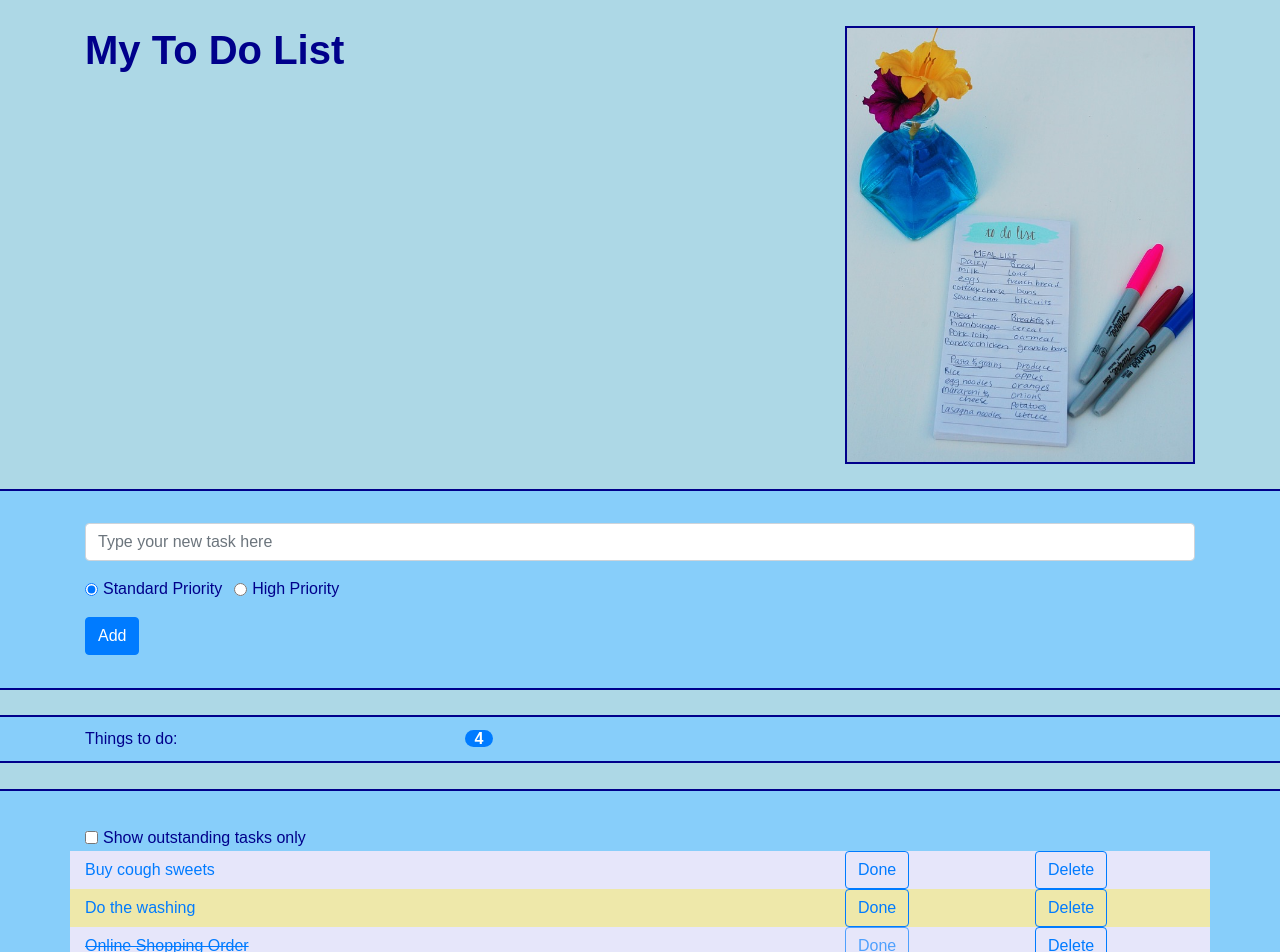
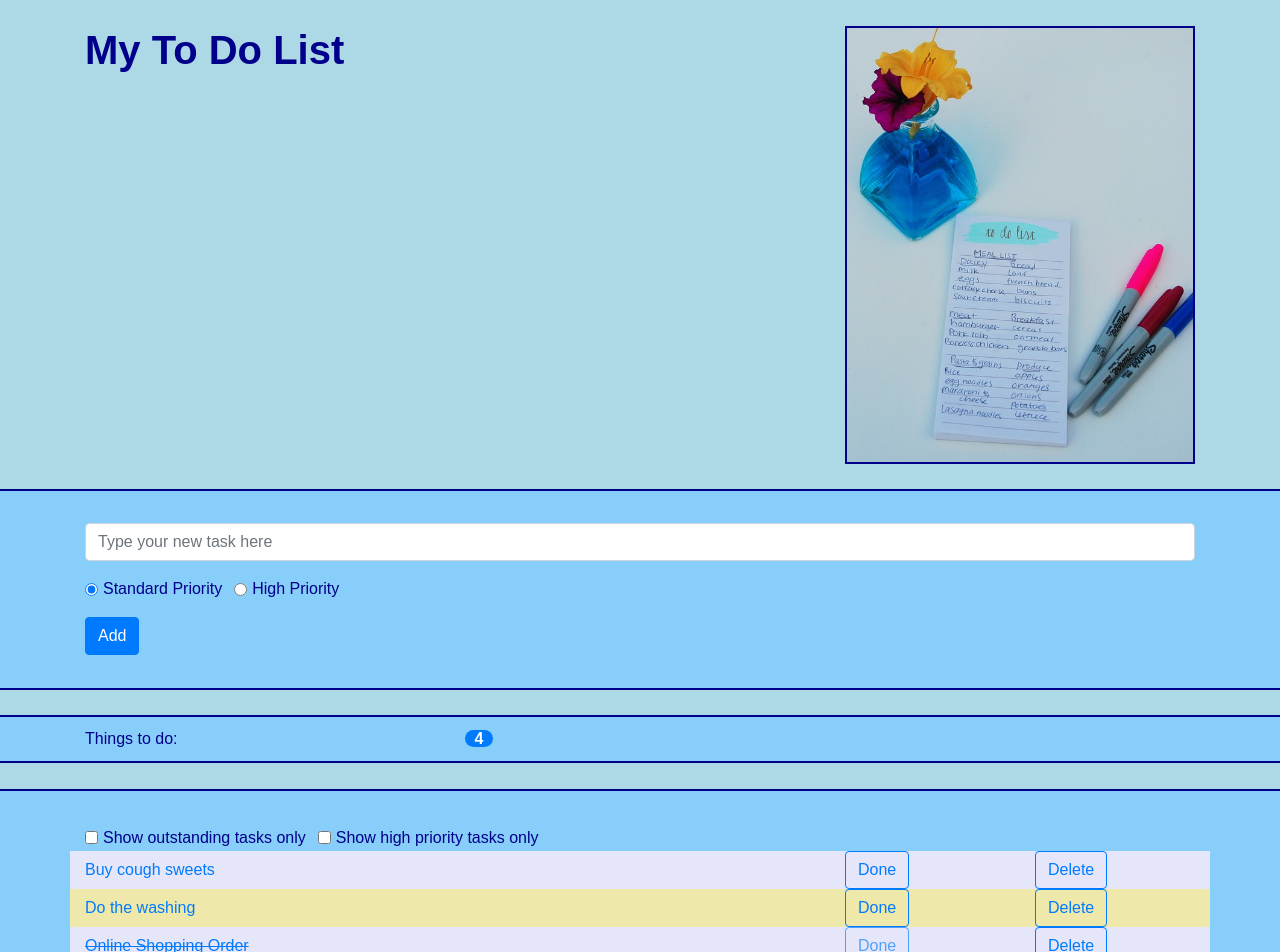
Before and after one commit to JCarter111/my-todo-app-frontend, a React app: page / in a window 1280 px wide. Shown: the top 952 px of the page. Built offline with nearby package versions, Linux system fonts and the light colour scheme.

Commit message:
added filtering to show only high priority tasks in list, show combinations of outstanding/priority tasks

```diff
--- a/src/components/TaskList.js
+++ b/src/components/TaskList.js
@@ -18,6 +18,10 @@ class TaskList extends React.Component {
         this.state = {outstandingTasksOnly: false}
         // bind taskFilterChanged event handler to outstanding tasks state
         this.tasksFilterChanged = this.tasksFilterChanged.bind(this)
+        // create priority task state in this component
+        this.state = {priorityTasksOnly: false}
+        // bind taskFilterChanged event handler to outstanding tasks state
+        this.priorityFilterChanged = this.priorityFilterChanged.bind(this)
     }
 
 
@@ -25,6 +29,12 @@ class TaskList extends React.Component {
     // when checkbox selected
     tasksFilterChanged = (event) => {
         this.setState({outstandingTasksOnly: !this.state.outstandingTasksOnly})
+
+    }
+    // handle selection of outstanding tasks only
+    // when checkbox selected
+    priorityFilterChanged = (event) => {
+        this.setState({priorityTasksOnly: !this.state.priorityTasksOnly})
 
     }
 
@@ -43,13 +53,31 @@ class TaskList extends React.Component {
                             htmlFor="outstandingTasksOnly">Show outstanding tasks only
                         </label>
                     </div>
+                    <div className="form-check form-check-inline">
+                        <input className="form-check-input"
+                            type="checkbox" id="priorityTasksOnly"
+                            value="priority tasks"
+                            onClick = {(event) => this.priorityFilterChanged(event)}>
+                        </input>
+                        <label className="form-check-label"
+                            htmlFor="priorityTasksOnly">Show high priority tasks only
+                        </label>
+                    </div>
                     {this.props.listfromParent.filter((taskObject) => {
                         if (this.state.outstandingTasksOnly) {
                             return taskObject.completed === false;
                         } else {
                             return taskObject;
                         }
-                    }).map((taskObject, index) => {
+                    })
+                    .filter((taskObject) => {
+                        if (this.state.priorityTasksOnly) {
+                            return taskObject.priority === true;
+                        } else {
+                            return taskObject;
+                        }
+                    })
+                    .map((taskObject, index) => {
                     return <RowItem
                     tskObject = {taskObject}
                     rowIndex = {index}
```
